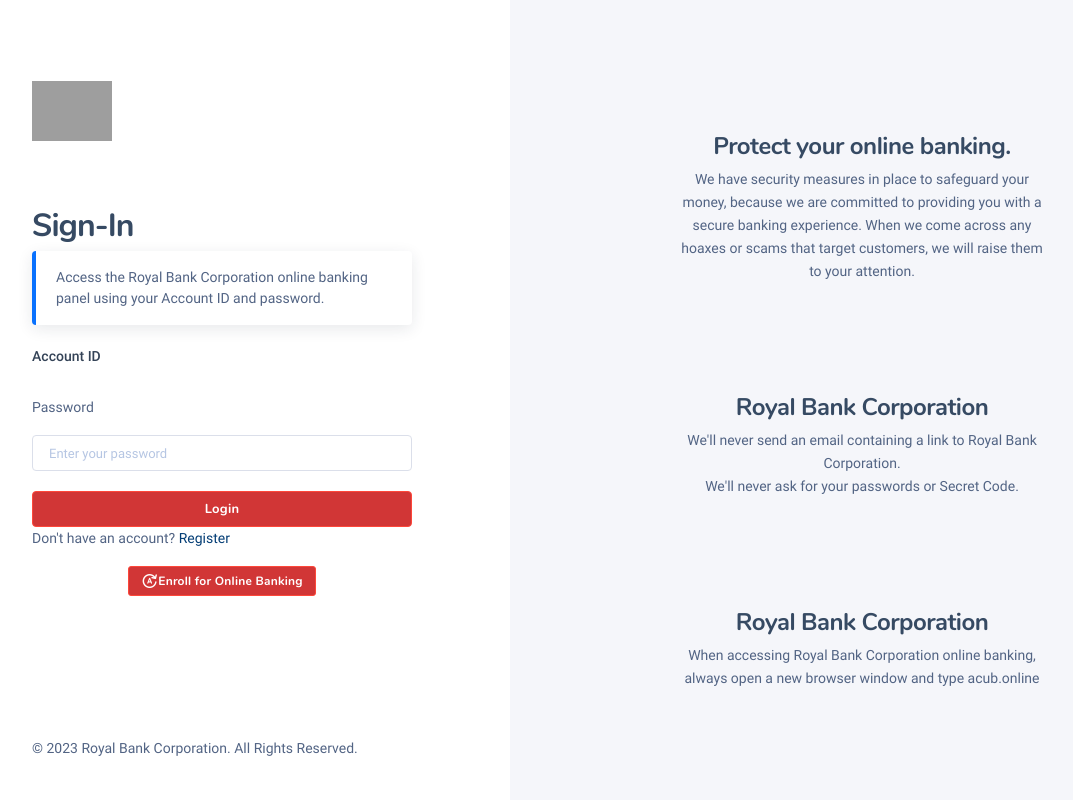
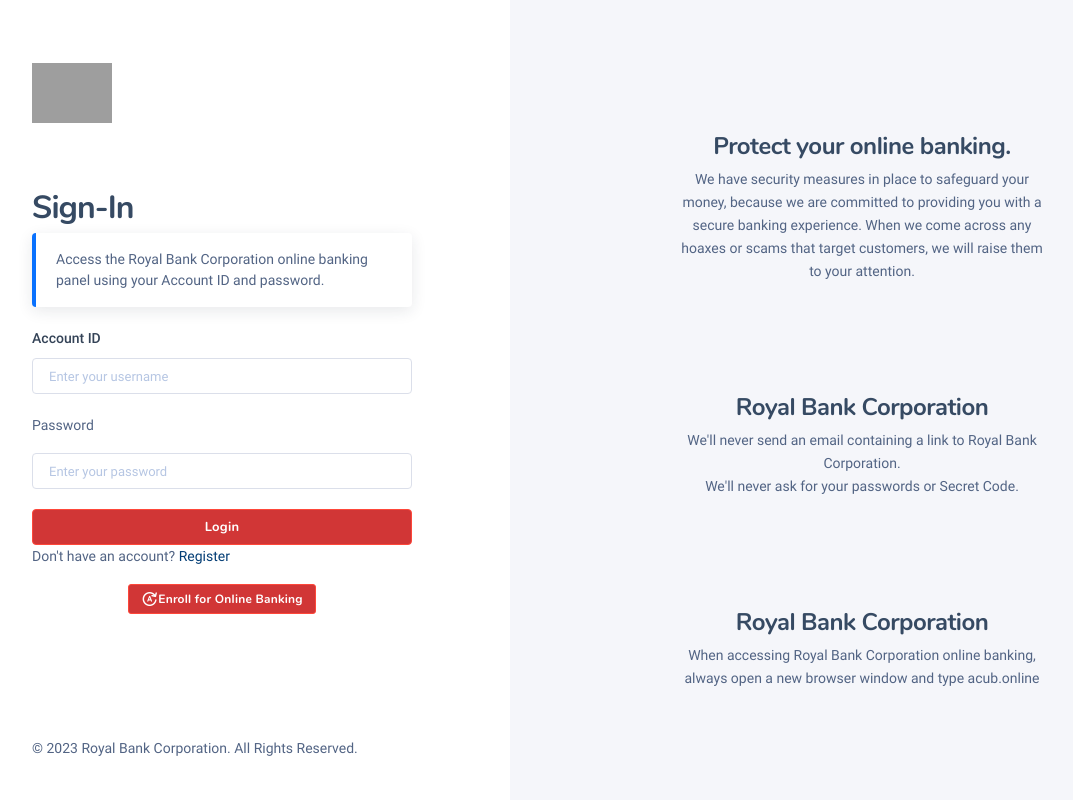
Before and after one commit to thanosronin51/2ndRenewed, a Django app: page /accounts/login/ in a window 1280 px wide. Shown: the whole page, without its empty margins (66-1139 px from the left). Run offline with Django 3.2, Linux system fonts and the light colour scheme; some libraries are stand-ins or nearby versions; grey boxes are pictures that could not be loaded.

Commit message:
Update form.html

```diff
--- a/accounts/templates/accounts/form.html
+++ b/accounts/templates/accounts/form.html
@@ -1,3 +1,4 @@
+
 <!DOCTYPE html>
 <html lang="en-US" class="js">
 {% load static %}
@@ -111,9 +112,9 @@
   {% csrf_token %}
   <div class="form-group">
     <label class="form-label" for="id_account_no">Account ID</label>
-    {{ form.account_no }}
-    {% if form.errors.account_no %}
-      <div class="text-danger">{{ form.errors.account_no }}</div>
+    {{ form.username }}
+    {% if form.errors.username %}
+      <div class="text-danger">{{ form.errors.username }}</div>
     {% endif %}
   </div>
 
```
